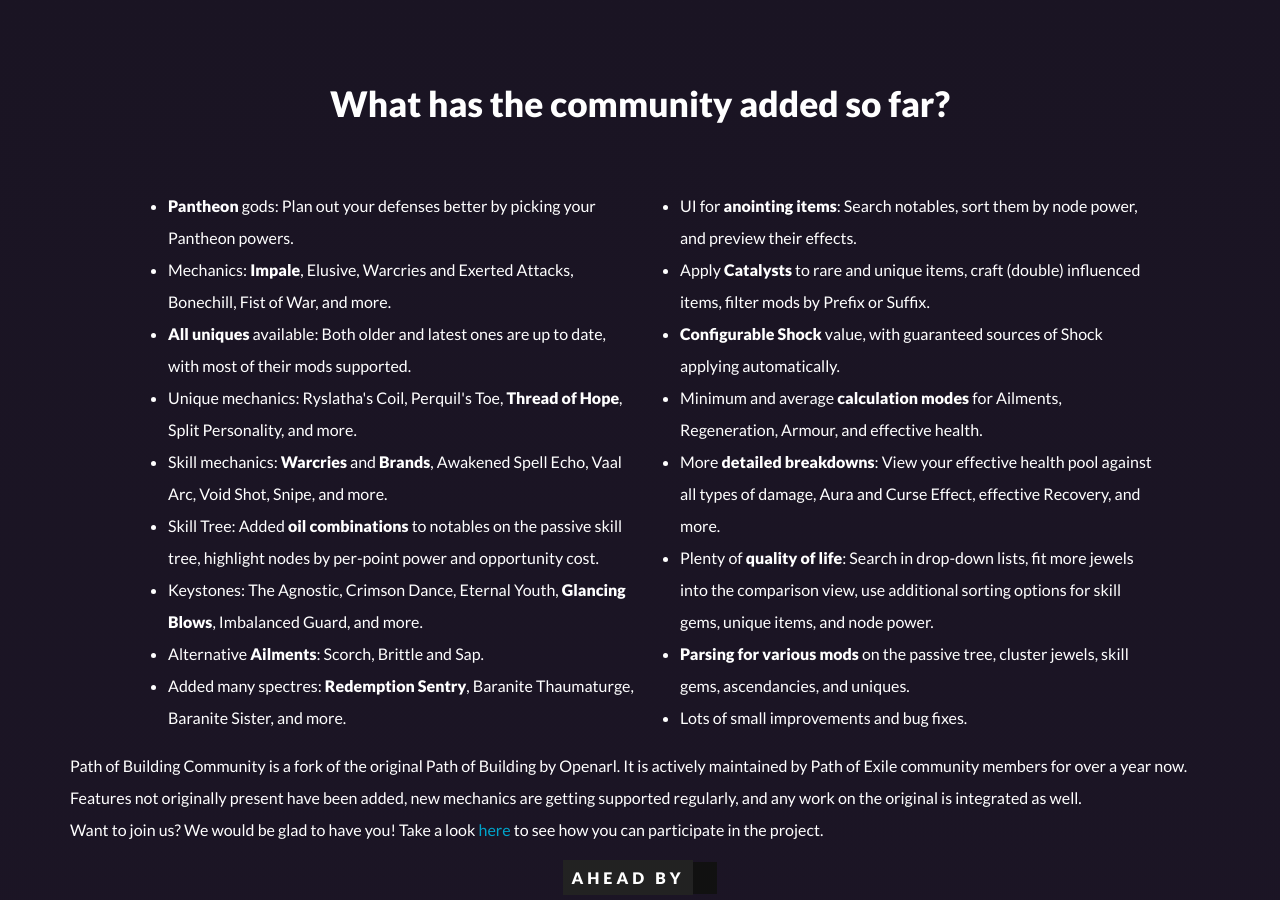
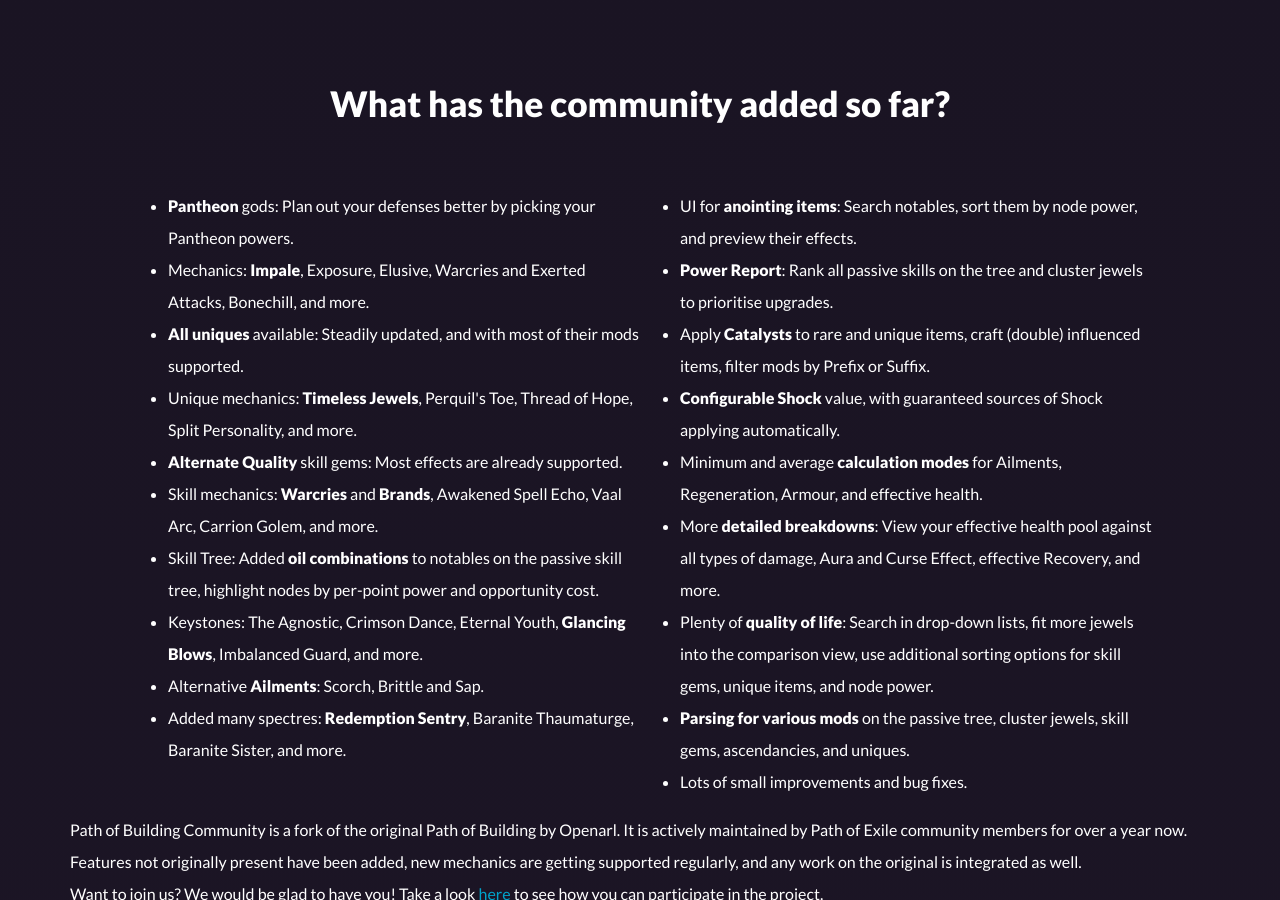
Before and after one commit to PathOfBuildingCommunity/pathofbuildingcommunity.github.io, a Jekyll site: the page built from index.html, in a window 1280 px wide and 900 px high, scrolled down 2651 px. Built offline with Jekyll 4.4.1, drawn with Linux system fonts in a browser that asks for light colours.

Commit message:
Keep website up to date

```diff
--- a/index.html
+++ b/index.html
@@ -65,17 +65,19 @@
 		<div class="feature-list">
 			<ul class="feature-list-column-1">
 				<li><strong>Pantheon</strong> gods: Plan out your defenses better by picking your Pantheon powers.</li>
-				<li>Mechanics: <strong>Impale</strong>, Elusive, Warcries and Exerted Attacks, Bonechill, Fist of War, and more.</li>
-				<li><strong>All uniques</strong> available: Both older and latest ones are up to date, with most of their mods supported.</li>
-				<li>Unique mechanics: Ryslatha's Coil, Perquil's Toe, <strong>Thread of Hope</strong>, Split Personality, and more.</li>
-				<li>Skill mechanics: <strong>Warcries</strong> and <strong>Brands</strong>, Awakened Spell Echo, Vaal Arc, Void Shot, Snipe, and more.</li>
+				<li>Mechanics: <strong>Impale</strong>, Exposure, Elusive, Warcries and Exerted Attacks, Bonechill, and more.</li>
+				<li><strong>All uniques</strong> available: Steadily updated, and with most of their mods supported.</li>
+				<li>Unique mechanics: <strong>Timeless Jewels</strong>, Perquil's Toe, Thread of Hope, Split Personality, and more.</li>
+				<li><strong>Alternate Quality</strong> skill gems: Most effects are already supported.</li>
+				<li>Skill mechanics: <strong>Warcries</strong> and <strong>Brands</strong>, Awakened Spell Echo, Vaal Arc, Carrion Golem, and more.</li>
 				<li>Skill Tree: Added <strong>oil combinations</strong> to notables on the passive skill tree, highlight nodes by per-point power and opportunity cost.</li>
 				<li>Keystones: The Agnostic, Crimson Dance, Eternal Youth, <strong>Glancing Blows</strong>, Imbalanced Guard, and more.</li>
 				<li>Alternative <strong>Ailments</strong>: Scorch, Brittle and Sap.</li>
 				<li>Added many spectres: <strong>Redemption Sentry</strong>, Baranite Thaumaturge, Baranite Sister, and more.</li>
 			</ul>
 			<ul>
-				<li>UI for <strong>anointing items</strong>: Search notables, sort them by node power, and preview their effects.</li>
+				<li>UI for <strong>anointing items</strong>: Search notables, sort them by node power, and preview their effects.
+				<li><strong>Power Report</strong>: Rank all passive skills on the tree and cluster jewels to prioritise upgrades.</li>
 				<li>Apply <strong>Catalysts</strong> to rare and unique items, craft (double) influenced items, filter mods by Prefix or Suffix.</li>
 				<li><strong>Configurable Shock</strong> value, with guaranteed sources of Shock applying automatically.</li>
 				<li>Minimum and average <strong>calculation modes</strong> for Ailments, Regeneration, Armour, and effective health.</li>
```
